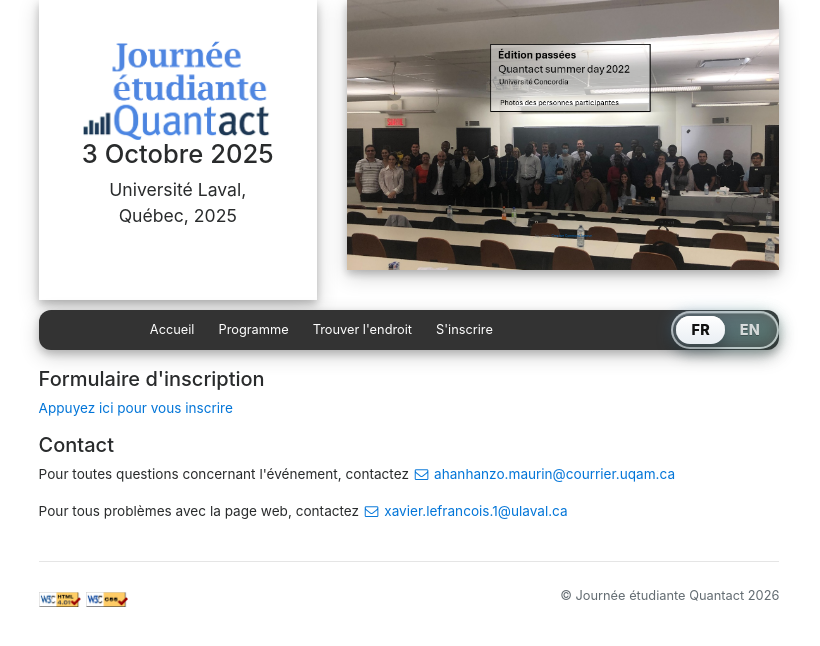
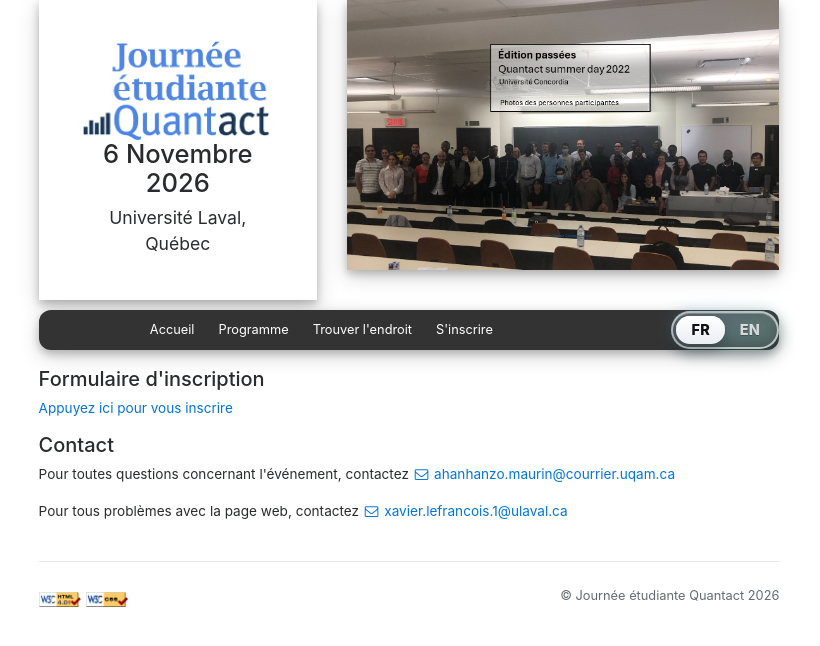
Before and after one commit to XavLef/Quantact_2026, a Jekyll site: the page built from registration.html, in a window 1280 px wide. Shown: the top 646 px of the page, without its empty margins (231-1051 px from the left). Built offline with Jekyll 4.4.1, drawn with Linux system fonts in a browser that asks for light colours; nearby versions of some CDN libraries.

Commit message:
Update conference details for 2026

```diff
--- a/_data/conference.yml
+++ b/_data/conference.yml
@@ -5,20 +5,20 @@ email_Xavier: xavier.lefrancois.1@ulaval.ca
 
 languages:
   fr:
-    full_title: Journée Étudiante Quantact 2025
-    short_title: Journée Étudiante Quantact
+    full_title: Journée étudiante Quantact 2026
+    short_title: Journée étudiante Quantact
     description: >
-      La Journée Étudiante Quantact présente les travaux de recherche...
-    location: Université Laval, Québec, 2025
-    date: 3 Octobre 2025
+      La Journée étudiante Quantact présente les travaux de recherche...
+    location: Université Laval, Québec
+    date: 6 Novembre 2026
     logo_path: /assets/images/jeq_logo.png
   en:
-    full_title: Quantact Student Day 2025
+    full_title: Quantact Student Day 2026
     short_title: Quantact Student Day
     description: >
       The Quantact Student Day showcases research...
-    location: Université Laval, Quebec, 2025
-    date: October 3, 2025
+    location: Université Laval, Québec
+    date: November 6, 2026
     logo_path: /assets/images/qsd_logo.png
 
 default_language: fr
```
